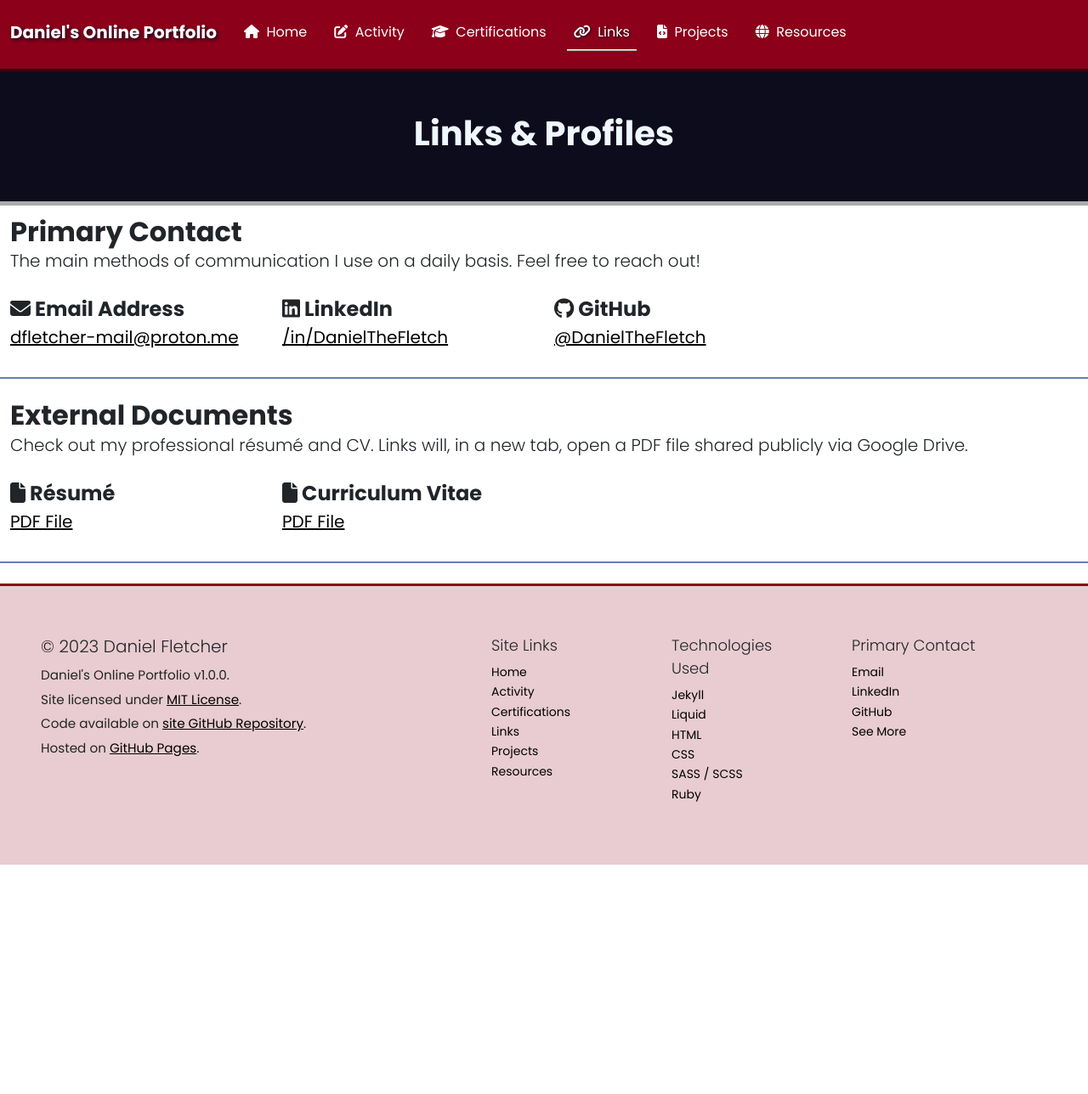
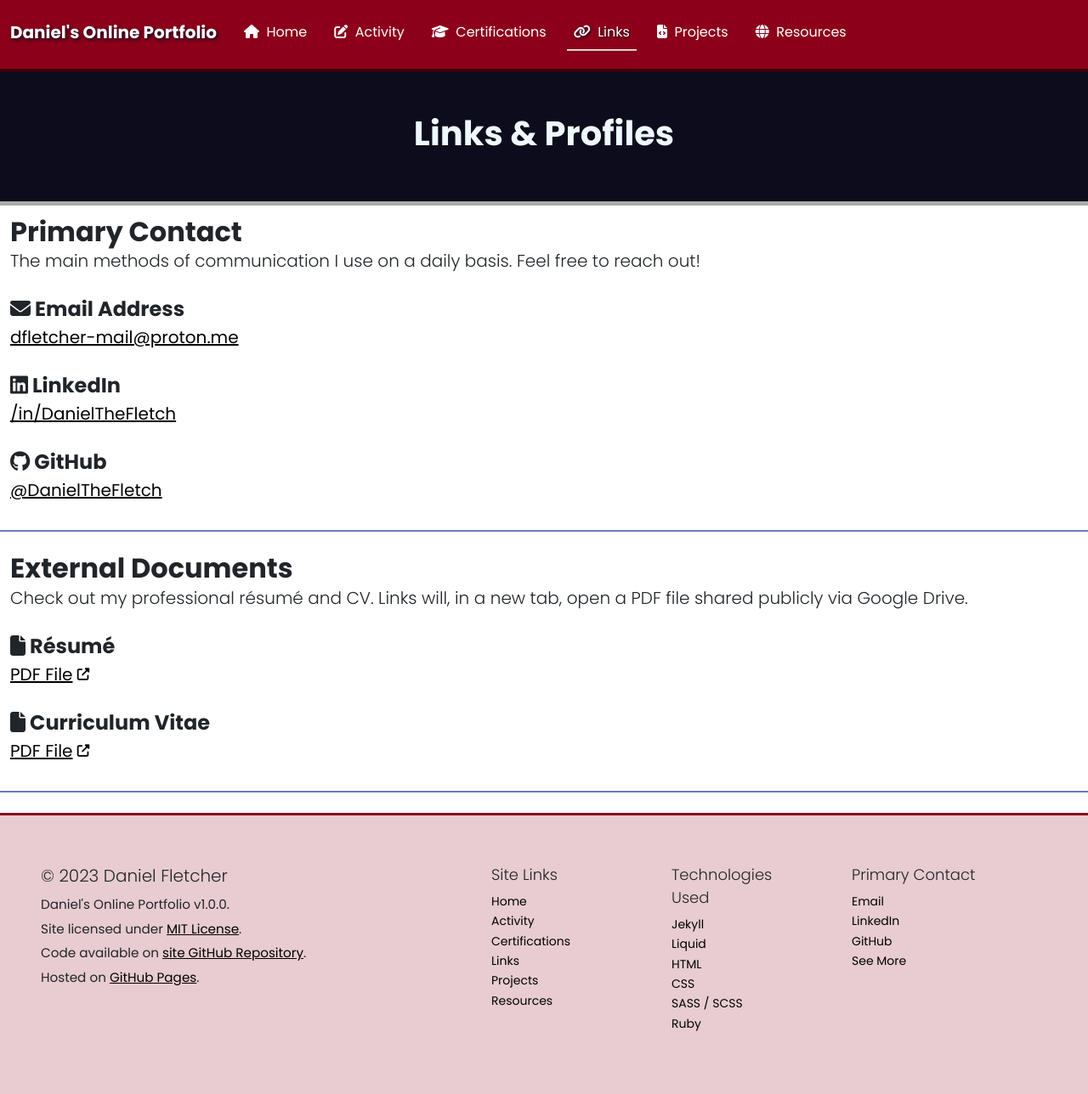
Before and after one commit to DanielTheFletch/portfolio, a Jekyll site: the page built from links.html, in a window 1280 px wide. Shown: the whole page at 85% size. Built offline with Jekyll 4.4.1, drawn with Linux system fonts in a browser that asks for light colours; before the commit the page ends 1018 px from its top, so only the background shows below that.

Commit message:
Update external links and "Links" page formatting

```diff
--- a/certifications.html
+++ b/certifications.html
@@ -16,7 +16,7 @@ subheading: "h2 fw-bold pb-1"
     <div class="row row-cols-2">
       <div class="col">
         <p class="fw-bold mb-0">
-          <a class="cert-link text-decoration-none" href={{ cert.link }} target="_blank">
+          <a class="external-link text-decoration-none" href={{ cert.link }} target="_blank">
             <span class="text-decoration-underline">{{ cert.name }}</span>
             <i class="fa-solid fa-up-right-from-square"></i>
           </a>
--- a/links.html
+++ b/links.html
@@ -13,13 +13,13 @@ subheading: "h2 fw-bold mb-0 pt-0"
   <h2 class="{{ page.subheading }}">Primary Contact</h2>
   <p class="fs-5 fw-light mt-0 mb-4">The main methods of communication I use on a daily basis. Feel free to reach out!</p>
   {% assign items = site.data.links.primary_contact %}
-  <div class="row row-cols-1 row-cols-md-2 row-cols-xl-4 text-start">
+  <div class="row row-cols-1">
   {% for item in items %}
     <div class="col mb-4">
       <p class="fs-4 fw-bold my-0"><i class="{{ item.icon }}"></i> {{ item.name }}</p>
       <p class="fs-5 my-0">
         <a class="external-link" href={{ item.link }}>
-          {{ item.user }}
+          {{ item.display }}
         </a>
       </p>
     </div>
@@ -32,13 +32,14 @@ subheading: "h2 fw-bold mb-0 pt-0"
   <h2 class="{{ page.subheading }}">External Documents</h2>
   <p class="fs-5 fw-light mt-0 mb-4">Check out my professional résumé and CV. Links will, in a new tab, open a PDF file shared publicly via Google Drive.</p>
   {% assign items = site.data.links.external_documents %}
-  <div class="row row-cols-1 row-cols-md-2 row-cols-xl-4 text-start">
+  <div class="row row-cols-1">
   {% for item in items %}
     <div class="col mb-4">
       <p class="fs-4 fw-bold my-0"><i class="{{ item.icon }}"></i> {{ item.name }}</p>
       <p class="fs-5 my-0">
-        <a class="external-link" href={{ item.link }}>
-          {{ item.user }}
+        <a class="external-link text-decoration-none" href={{ item.link }} target="_blank">
+          <span class="text-decoration-underline">{{ item.display }}</span>
+          <i class="fa-solid fa-up-right-from-square"></i>
         </a>
       </p>
     </div>
```
Also changed, not shown: _data/links.yml (+5 -5 lines).
